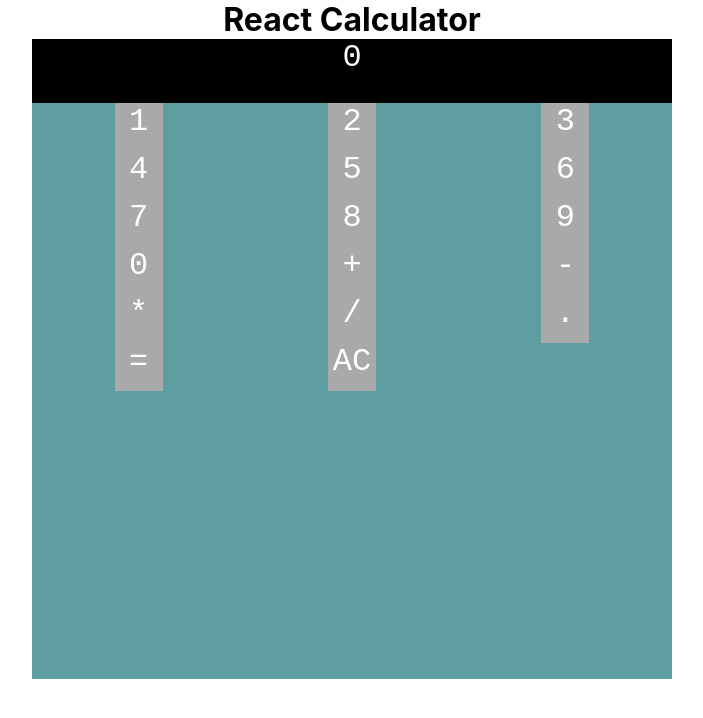
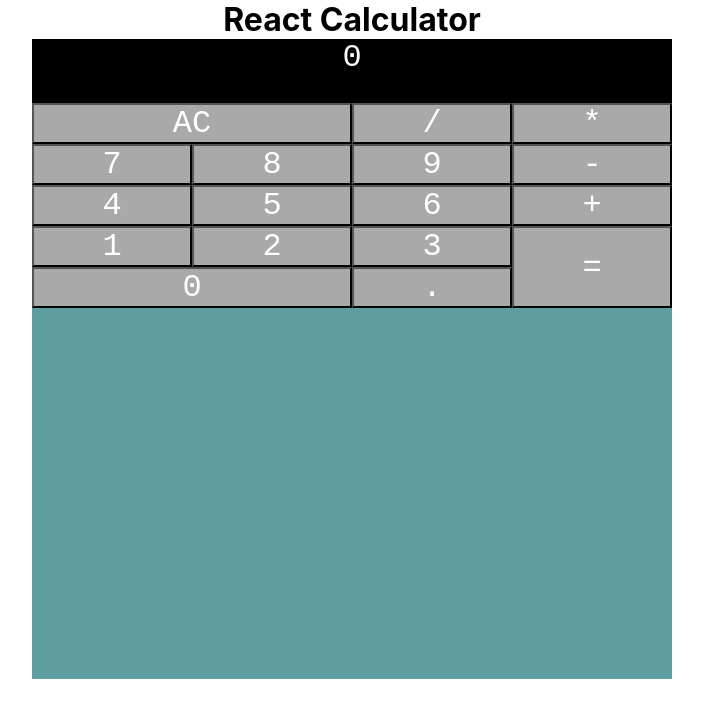
Before and after one commit to SiAust/react-calculator, a React (Create React App) app: page / in a window 1280 px wide. Shown: the top 718 px of the page, without its empty margins (288-991 px from the left). Built offline with nearby package versions, Linux system fonts and the light colour scheme.

Commit message:
Add FCC script for testing & implement CSS grid template areas for interface

```diff
--- a/public/index.html
+++ b/public/index.html
@@ -39,5 +39,6 @@
       To begin the development, run `npm start` or `yarn start`.
       To create a production bundle, use `npm run build` or `yarn build`.
     -->
+    <script src="https://cdn.freecodecamp.org/testable-projects-fcc/v1/bundle.js"></script>
   </body>
 </html>
--- a/src/Components/CalculatorInterface.js
+++ b/src/Components/CalculatorInterface.js
@@ -6,23 +6,24 @@ import NumberButton from "./NumberButton"
 function CalculatorInterface() {
     return (
         <div className="interface-container">
-            <NumberButton digit={1}/>
-            <NumberButton digit={2}/>
-            <NumberButton digit={3}/>
-            <NumberButton digit={4}/>
-            <NumberButton digit={5}/>
-            <NumberButton digit={6}/>
-            <NumberButton digit={7}/>
-            <NumberButton digit={8}/>
-            <NumberButton digit={9}/>
-            <NumberButton digit={0}/>
-            <FunctionButton symbol={"+"}/>
-            <FunctionButton symbol={"-"}/>
-            <FunctionButton symbol={"*"}/>
-            <FunctionButton symbol={"/"}/>
-            <FunctionButton symbol={"."}/>
-            <FunctionButton symbol={"="}/>
-            <FunctionButton symbol={"AC"}/>
+
+            <FunctionButton symbol={"+"} id={"add"}/>
+            <FunctionButton symbol={"-"} id={"subtract"}/>
+            <FunctionButton symbol={"*"} id={"multiply"}/>
+            <FunctionButton symbol={"/"} id={"divide"}/>
+            <FunctionButton symbol={"."} id={"decimal"}/>
+            <FunctionButton symbol={"="} id={"equals"}/>
+            <FunctionButton symbol={"AC"} id={"clear"}/>
+            <NumberButton digit={0} id={"zero"}/>
+            <NumberButton digit={1} id={"one"}/>
+            <NumberButton digit={2} id={"two"}/>
+            <NumberButton digit={3} id={"three"}/>
+            <NumberButton digit={4} id={"four"}/>
+            <NumberButton digit={5} id={"five"}/>
+            <NumberButton digit={6} id={"six"}/>
+            <NumberButton digit={7} id={"seven"}/>
+            <NumberButton digit={8} id={"eight"}/>
+            <NumberButton digit={9} id={"nine"}/>
         </div>
     )
 }
--- a/src/Components/FunctionButton.js
+++ b/src/Components/FunctionButton.js
@@ -1,8 +1,8 @@
-function FunctionButton({symbol}) {
+function FunctionButton({symbol, id}) {
     return (
-        <div className="interface-btn">
+        <button id={id} className="interface-btn">
             <span>{symbol}</span>
-        </div>
+        </button>
     )
 }
 
--- a/src/Components/NumberButton.js
+++ b/src/Components/NumberButton.js
@@ -1,8 +1,8 @@
-function NumberButton({digit}) {
+function NumberButton({digit, id}) {
     return (
-        <div className="interface-btn">
+        <button id={id} className="interface-btn" >
             {digit}
-        </div>
+        </button>
     )
 }
 
--- a/src/Styles/CalculatorInterface.css
+++ b/src/Styles/CalculatorInterface.css
@@ -1,13 +1,16 @@
 .interface-container {
     display: grid;
-    grid-template-columns: 1fr 1fr 1fr;
-
+    grid-template:
+            'clear clear divide multiply'
+            'seven eight nine subtract'
+            'four five six add'
+            'one two three equals'
+            'zero zero decimal equals';
     justify-items: center;
 }
 
 .interface-btn {
-    width: 3rem;
-    height: 3rem;
+    width: 100%;
 
     font-size: 2rem;
     font-family: monospace;
@@ -15,4 +18,60 @@
     color: white;
 
     background-color: var(--color4);
+
+    &#zero {
+        grid-area: zero;
+    }
+    &#one {
+        grid-area: one;
+    }
+    &#two {
+        grid-area: two;
+    }
+    &#three {
+        grid-area: three;
+    }
+    &#four {
+        grid-area: four;
+    }
+    &#five {
+        grid-area: five;
+    }
+    &#six {
+        grid-area: six;
+    }
+    &#seven {
+        grid-area: seven;
+    }
+
+    &#eight {
+        grid-area: eight;
+    }
+
+    &#nine {
+        grid-area: nine;
+    }
+    &#add {
+            grid-area: add;
+        }
+    &#subtract {
+            grid-area: subtract;
+        }
+    &#multiply {
+            grid-area: multiply;
+        }
+    &#divide {
+            grid-area: divide;
+        }
+    &#equals {
+            grid-area: equals;
+        }
+    &#decimal {
+            grid-area: decimal;
+        }
+    &#clear {
+            grid-area: clear;
+        }
+
+
 }
```
